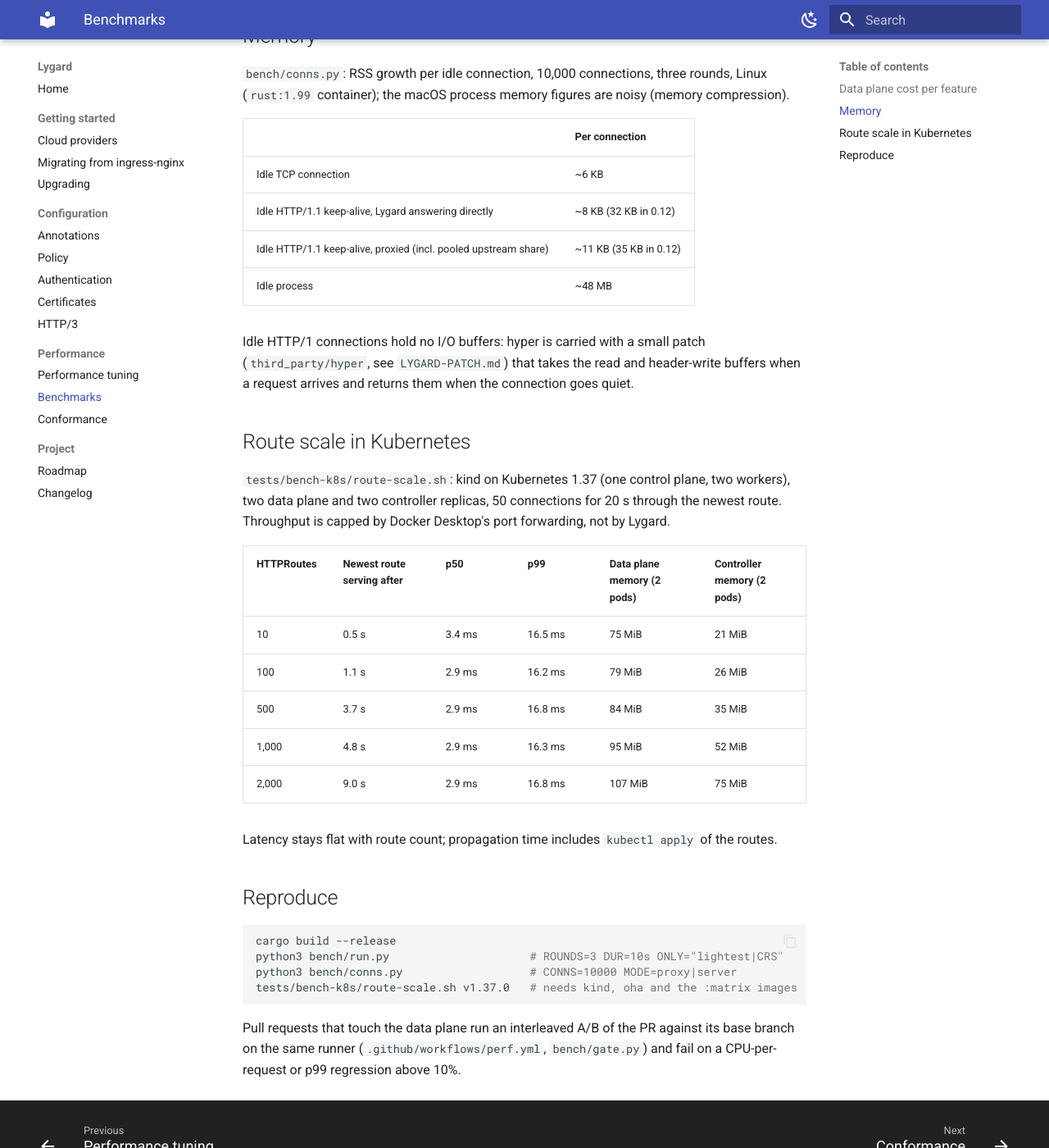
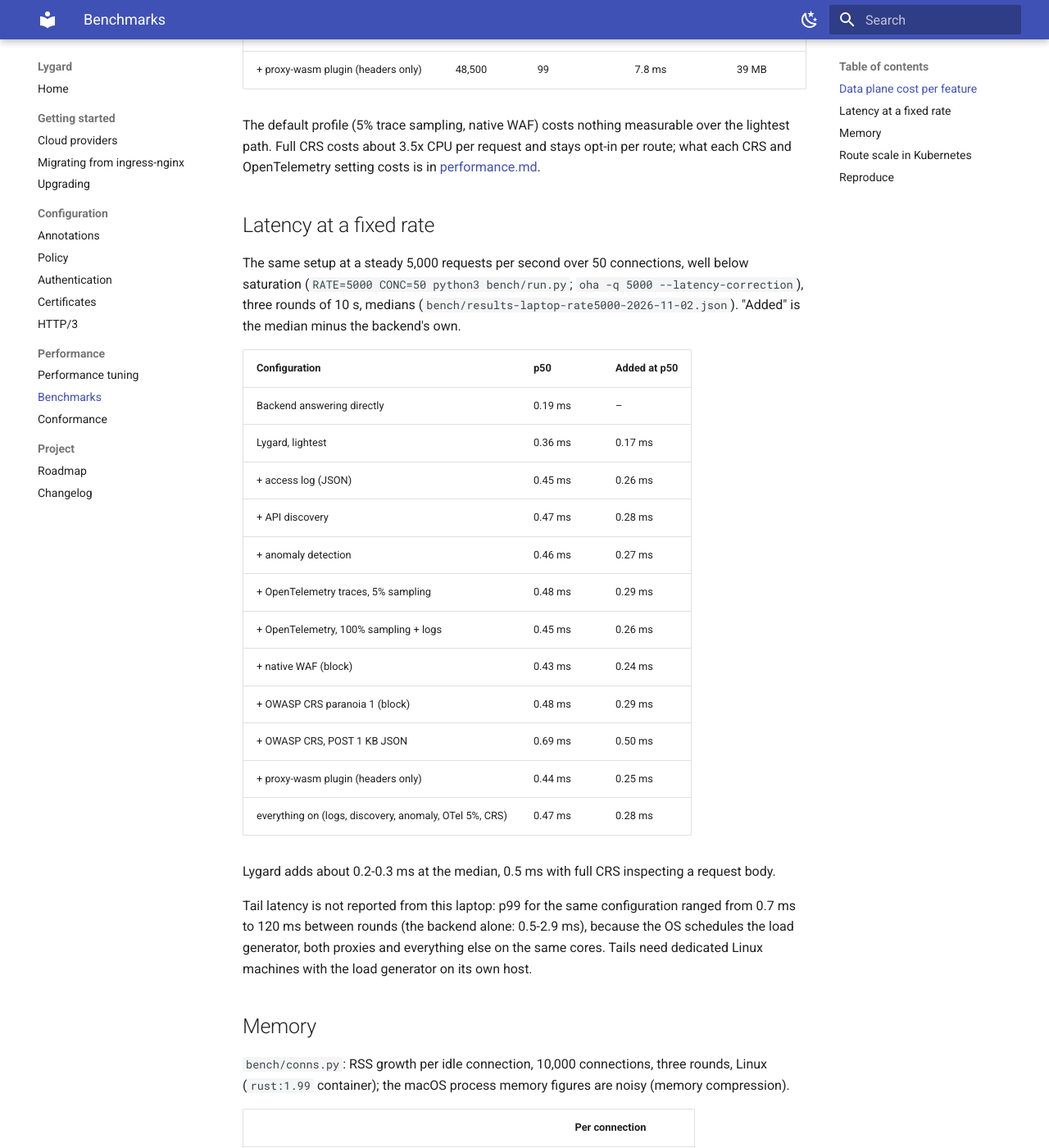
Before and after one commit to lygard-ingress/lygard-ingress.github.io, an MkDocs documentation site: the page built from docs/benchmarks.md, in a window 1280 px wide and 1400 px high, scrolled down 1150 px. Shown: the whole window at 82% size. Built offline with MkDocs 1.6.1 and Material for MkDocs 9.7.7, drawn with Linux system fonts in a browser that asks for light colours; some of the changed text lies outside the part shown.

Commit message:
Benchmarks: fixed-rate latency table (from Lygard c90528e)

````diff
--- a/docs/benchmarks.md
+++ b/docs/benchmarks.md
@@ -10,7 +10,14 @@ throughput depends on the machine; compare ratios, and compare runs from the sam
 connections for 10 s, three rounds, medians. Apple M-series laptop, release build (mimalloc),
 2026-11-02 (`bench/results-laptop-2026-11-02.json`).
 
-| Configuration | req/s | CPU µs/request | p99 | RSS |
+This is a **throughput** test: every connection sends its next request the moment the previous
+one returns, so the load generator, Lygard and the backend run the laptop's CPUs at 100%. Latency
+under saturation is queueing, about connections ÷ req/s (200 ÷ 54,500 = 3.7 ms), which is why even
+the backend alone shows 2 ms. Read the p99 column as "how the queue grows", not as the latency
+Lygard adds; that is in [latency at a fixed rate](#latency-at-a-fixed-rate) below. The cost per
+request is the CPU column.
+
+| Configuration | req/s | CPU µs/request | p99 at saturation | RSS |
 |---|---|---|---|---|
 | Backend answering directly (ceiling) | 108,300 | – | 2.1 ms | – |
 | Lygard, lightest (no logs, no OTel, no WAF) | 54,500 | 55 | 4.5 ms | 37 MB |
@@ -27,6 +34,35 @@ connections for 10 s, three rounds, medians. Apple M-series laptop, release buil
 The default profile (5% trace sampling, native WAF) costs nothing measurable over the lightest
 path. Full CRS costs about 3.5x CPU per request and stays opt-in per route; what each CRS and
 OpenTelemetry setting costs is in [performance.md](performance.md).
+
+## Latency at a fixed rate
+
+The same setup at a steady 5,000 requests per second over 50 connections, well below saturation
+(`RATE=5000 CONC=50 python3 bench/run.py`; `oha -q 5000 --latency-correction`), three rounds of
+10 s, medians (`bench/results-laptop-rate5000-2026-11-02.json`). "Added" is the median minus the
+backend's own.
+
+| Configuration | p50 | Added at p50 |
+|---|---|---|
+| Backend answering directly | 0.19 ms | – |
+| Lygard, lightest | 0.36 ms | 0.17 ms |
+| + access log (JSON) | 0.45 ms | 0.26 ms |
+| + API discovery | 0.47 ms | 0.28 ms |
+| + anomaly detection | 0.46 ms | 0.27 ms |
+| + OpenTelemetry traces, 5% sampling | 0.48 ms | 0.29 ms |
+| + OpenTelemetry, 100% sampling + logs | 0.45 ms | 0.26 ms |
+| + native WAF (block) | 0.43 ms | 0.24 ms |
+| + OWASP CRS paranoia 1 (block) | 0.48 ms | 0.29 ms |
+| + OWASP CRS, POST 1 KB JSON | 0.69 ms | 0.50 ms |
+| + proxy-wasm plugin (headers only) | 0.44 ms | 0.25 ms |
+| everything on (logs, discovery, anomaly, OTel 5%, CRS) | 0.47 ms | 0.28 ms |
+
+Lygard adds about 0.2-0.3 ms at the median, 0.5 ms with full CRS inspecting a request body.
+
+Tail latency is not reported from this laptop: p99 for the same configuration ranged from 0.7 ms
+to 120 ms between rounds (the backend alone: 0.5-2.9 ms), because the OS schedules the load
+generator, both proxies and everything else on the same cores. Tails need dedicated Linux
+machines with the load generator on its own host.
 
 ## Memory
 
@@ -65,6 +101,7 @@ Latency stays flat with route count; propagation time includes `kubectl apply` o
 ```sh
 cargo build --release
 python3 bench/run.py                     # ROUNDS=3 DUR=10s ONLY="lightest|CRS"
+RATE=5000 CONC=50 python3 bench/run.py   # latency at a fixed rate instead of saturation
 python3 bench/conns.py                   # CONNS=10000 MODE=proxy|server
 tests/bench-k8s/route-scale.sh v1.37.0   # needs kind, oha and the :matrix images
 ```
````
